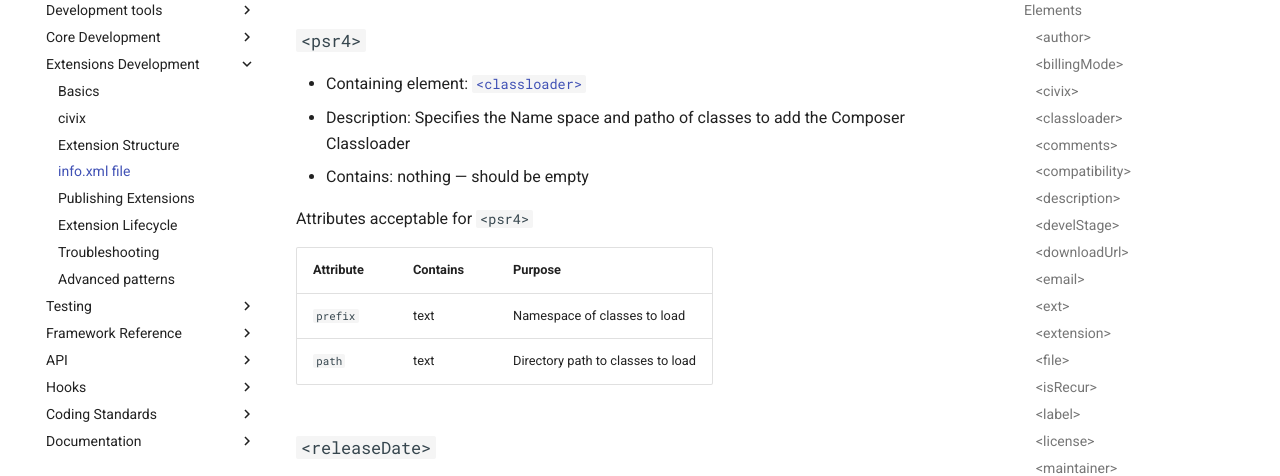
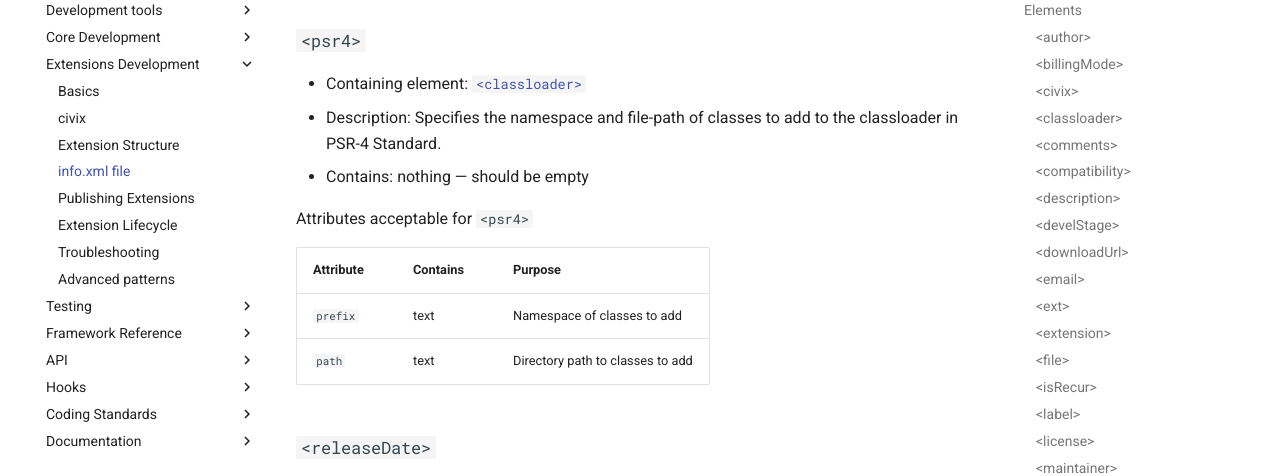
Before and after one commit to civicrm/civicrm-dev-docs, an MkDocs documentation site: the page built from docs/extensions/info-xml.md, in a window 1280 px wide and 900 px high, scrolled down 7679 px. Shown: the part 152-628 px from the top of the window. Built offline with MkDocs 1.6.1 and Material for MkDocs 9.7.7, drawn with Linux system fonts in a browser that asks for light colours; comment, search, counter and statistics services are not loaded; old or Windows-style settings are respelled for this version of MkDocs; some of the changed text lies outside the part shown.

Commit message:
Improve documentation as per comment from Tim

```diff
--- a/docs/extensions/info-xml.md
+++ b/docs/extensions/info-xml.md
@@ -81,14 +81,14 @@
 ### `<classloader>` {:#classloader}
 
 * Containing element: [`<extension>`](#extension)
-* Description: This specifies what classes should be added to the Composer ClassLoader
+* Description: Specifies the namespace and file-path of classes to add to the classloader.
 * Contains: elements
 
 Elements acceptable within `<classloader>`
 
 | Element | Acceptable instances |
 | -- | -- |
-| [`<psr4>`](#psr4) | Specifies the path and namespace to load into the class loader as per PHP PSR-4 Standard |
+| [`<psr4>`](#psr4) | 1+ |
 
 ### `<comments>` {:#comments}
 
@@ -250,15 +250,15 @@
 ### `<psr4>` {:#psr4}
 
 * Containing element: [`<classloader>`](#classloader)
-* Description: Specifies the Name space and patho of classes to add the Composer Classloader
+* Description: Specifies the namespace and file-path of classes to add to the classloader in PSR-4 Standard.
 * Contains: nothing &mdash; should be empty
 
 Attributes acceptable for `<psr4>`
 
 | Attribute | Contains |  Purpose |
 | -- | -- | -- |
-| `prefix` | text | Namespace of classes to load |
-| `path` | text | Directory path to classes to load |
+| `prefix` | text | Namespace of classes to add |
+| `path` | text | Directory path to classes to add |
 
 
 ### `<releaseDate>` {:#releaseDate}
```
